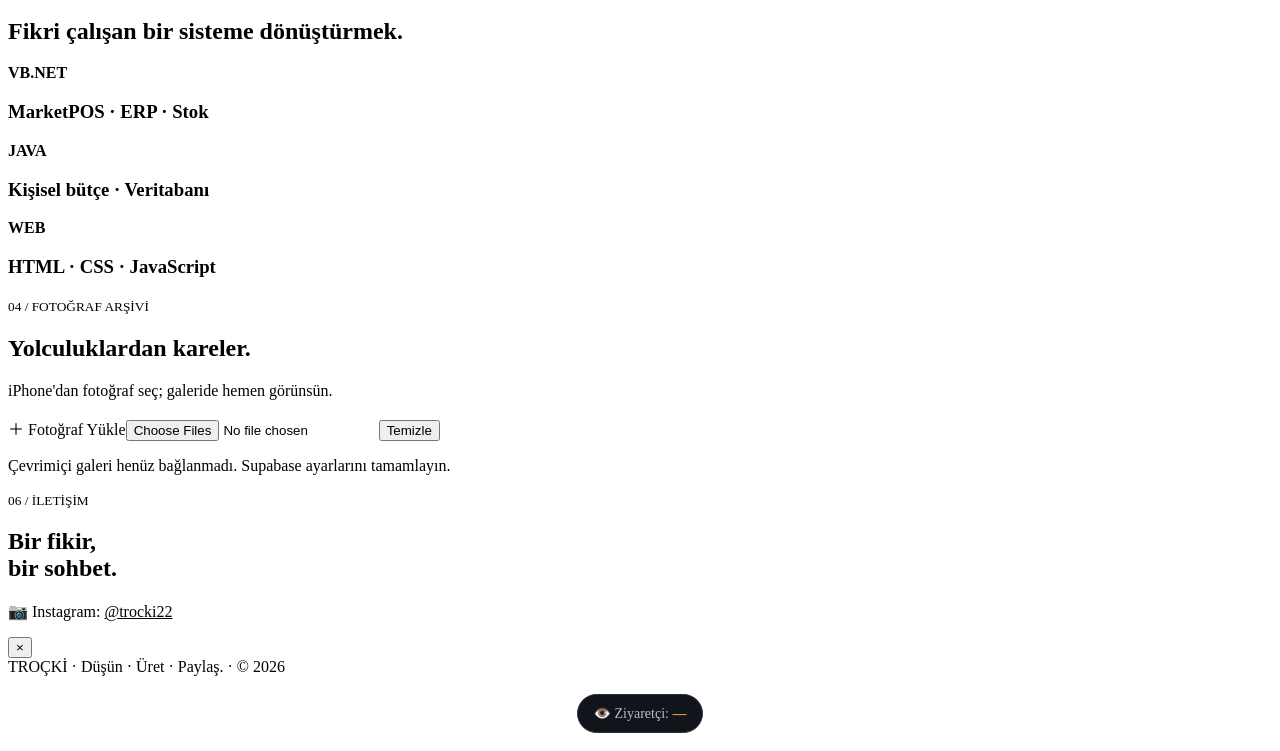
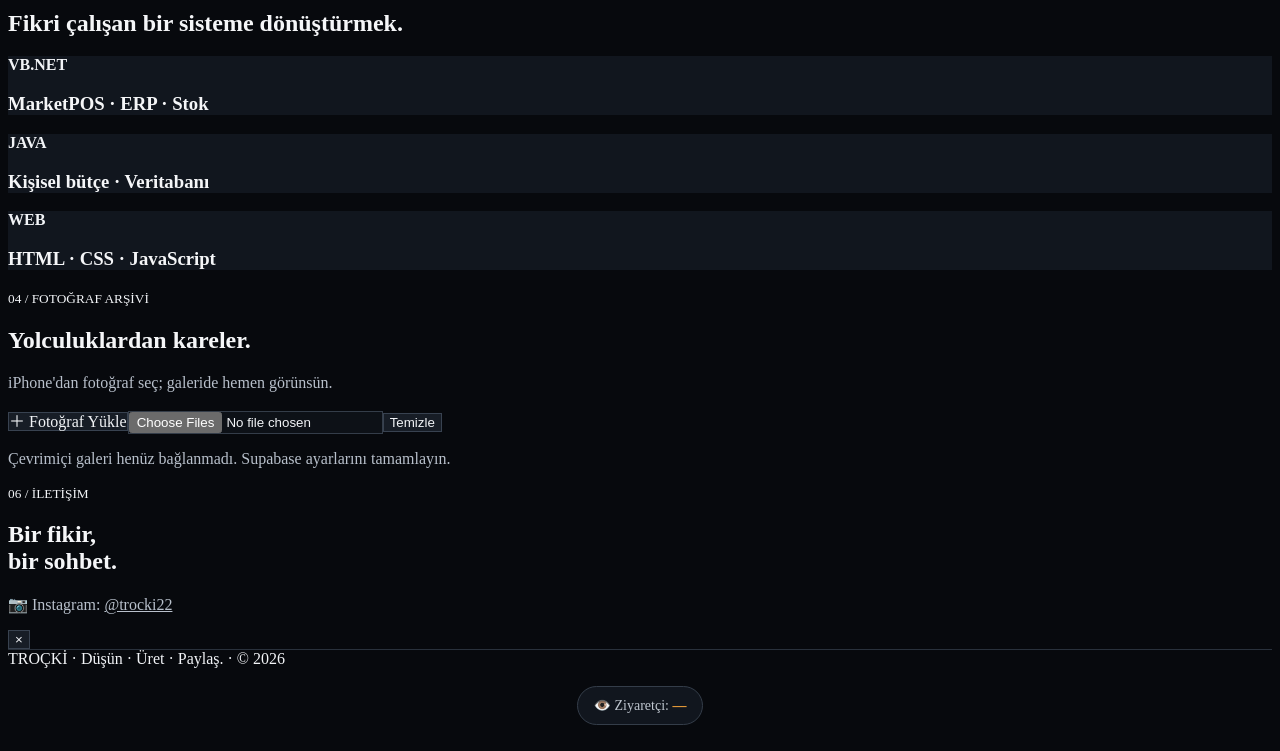
Before and after one commit to sabahattin62-svg/trocki-web, a plain HTML site: page index.html in a window 1280 px wide. Shown: the part 1048-1799 px from the top of the page. Drawn offline with Linux system fonts and the light colour scheme; no server answers.

Commit message:
Add files via upload

```diff
--- a/index.html
+++ b/index.html
@@ -1,4 +1,4 @@
-<!doctype html><html lang="tr"><head><meta charset="utf-8"><meta name="viewport" content="width=device-width,initial-scale=1"><meta name="theme-color" content="#171717"><title>TROÇKİ — Kişisel Alan</title><link rel="stylesheet" href="style.css"></head><body>
+<!doctype html><html lang="tr"><head><meta charset="utf-8"><meta name="viewport" content="width=device-width,initial-scale=1"><meta name="theme-color" content="#171717"><title>TROÇKİ — Kişisel Alan</title><link rel="stylesheet" href="style.css"></head><body class="dark-theme">
 <header class="top"><a class="logo" href="#anasayfa">TROÇKİ</a><button class="menuBtn" id="menuBtn" aria-label="Menü">☰</button>
 <nav id="nav"><a href="#anasayfa" data-i="home">Ana Sayfa</a><a href="#felsefe" data-i="ph">Felsefe</a><a href="#yazilar" data-i="articles">Yazılar</a><a href="#yazilim" data-i="software">Yazılım</a><a href="#galeri" data-i="gallery">Fotoğraf Arşivi</a><a href="#iletisim" data-i="contact">İletişim</a></nav>
 <div class="langs"><button data-lang="tr">TR</button><button data-lang="en">EN</button><button data-lang="fr">FR</button><button data-lang="de">DE</button></div></header>
--- a/style.css
+++ b/style.css
@@ -3,3 +3,75 @@
 .visitor-counter strong{color:#f0a23a}
 .contact-social{margin-top:10px}
 .contact-social a{color:inherit}
+
+/* TROÇKİ V16 — KOYU TEMA */
+:root{
+  color-scheme:dark;
+  --bg:#07090d;
+  --bg2:#0d1117;
+  --panel:#11161e;
+  --panel2:#171d26;
+  --text:#f2f4f7;
+  --muted:#aab3bf;
+  --accent:#f0a23a;
+  --border:#29313c;
+}
+html,body{
+  background:#07090d !important;
+  color:#f2f4f7 !important;
+}
+body{
+  background-image:radial-gradient(circle at 15% 10%,rgba(240,162,58,.07),transparent 30%),
+                   radial-gradient(circle at 85% 25%,rgba(80,120,180,.06),transparent 32%) !important;
+}
+header,nav,.navbar,.menu,.mobile-menu,.nav-menu{
+  background:rgba(7,9,13,.96) !important;
+  color:#f2f4f7 !important;
+}
+main,section,.section,footer{
+  background:transparent !important;
+  color:#f2f4f7 !important;
+}
+.card,.article-card,.about-card,.contact-card,.gallery-item,
+article,.panel,.box{
+  background:#11161e !important;
+  color:#f2f4f7 !important;
+  border-color:#29313c !important;
+}
+h1,h2,h3,h4,h5,h6{
+  color:#f5f6f8 !important;
+}
+p,li,span,label{
+  color:#b8c0cb;
+}
+a{
+  color:#f0a23a;
+}
+button,.btn{
+  background:#171d26 !important;
+  color:#f2f4f7 !important;
+  border:1px solid #384250 !important;
+}
+button:hover,.btn:hover{
+  background:#222a35 !important;
+  border-color:#f0a23a !important;
+}
+input,textarea,select{
+  background:#0d1117 !important;
+  color:#f2f4f7 !important;
+  border:1px solid #343d49 !important;
+}
+.gallery-grid img,.gallery-item img{
+  background:#0d1117 !important;
+}
+.visitor-counter{
+  background:#11161e !important;
+  color:#c0c7d0 !important;
+  border-color:#343d49 !important;
+}
+.signature{
+  color:#f0a23a !important;
+}
+footer{
+  border-top:1px solid #29313c !important;
+}
```
Also changed, not shown: V16-DEGISIKLIKLER.txt (added).
